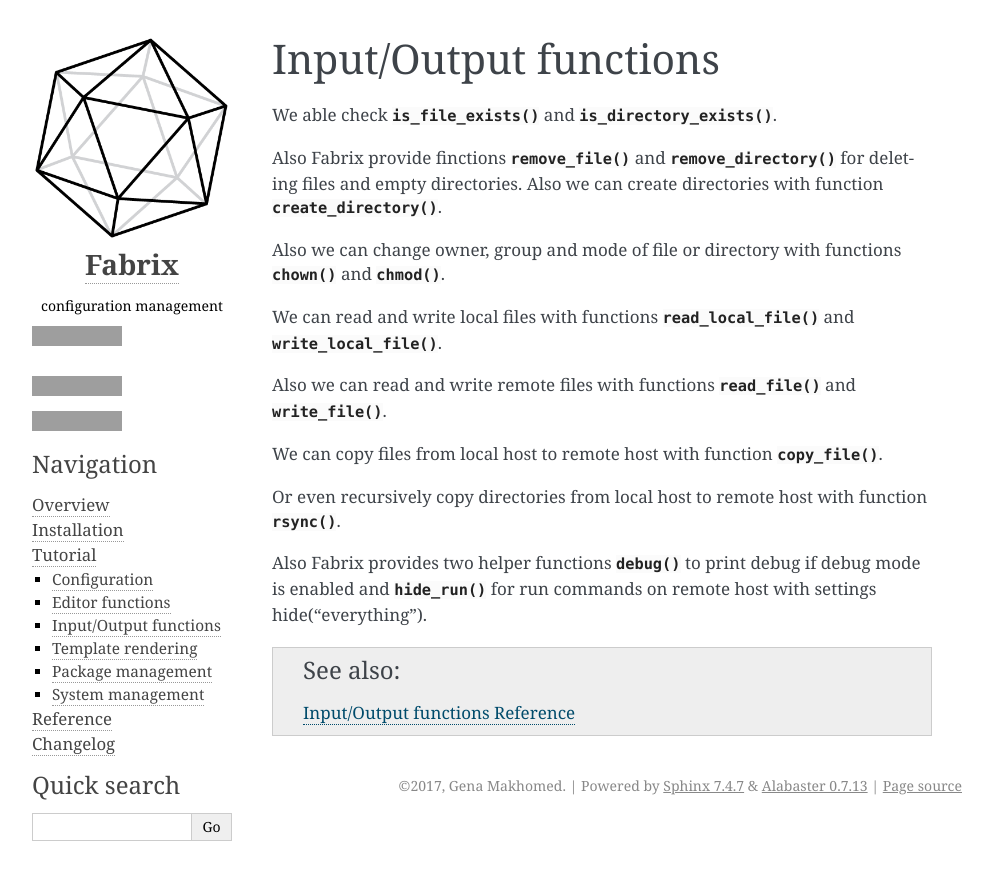
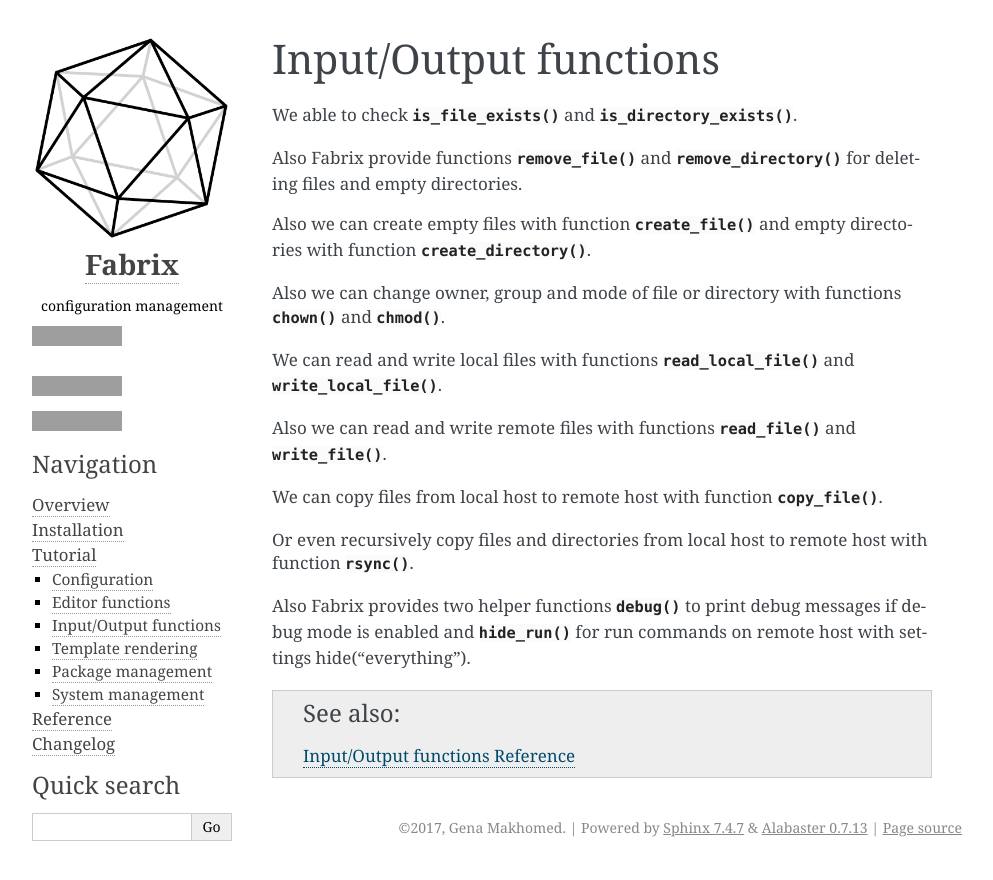
Before and after one commit to makhomed/fabrix, a Sphinx documentation site: the page built from docs/tutorial/ioutil.rst, in a window 1280 px wide, cut to the strip 0-880 px from the top of the page. Shown: the whole strip, without its empty margins (148-1141 px from the left). Built offline with Sphinx 7.4.7, drawn with Linux system fonts in a browser that asks for light colours; grey boxes are pictures that could not be loaded.

Commit message:
fix docs

```diff
--- a/CHANGES.rst
+++ b/CHANGES.rst
@@ -32,7 +32,7 @@ Released: 05 Nov 2017
 - added new functions systemctl_get_default(), systemctl_set_default()
 - added new functions localectl_set_locale(), timedatectl_set_timezone()
 - added new functions get_virtualization_type(), strip_text(), render()
-- added sphinx documentation, development status changed to "beta"
+- added documentation https://fabrix.readthedocs.io/, status changed to "beta"
 
 
 Version 0.1
--- a/docs/tutorial/ioutil.rst
+++ b/docs/tutorial/ioutil.rst
@@ -6,12 +6,14 @@
 Input/Output functions
 ----------------------
 
-We able check :func:`~fabrix.ioutil.is_file_exists`
+We able to check :func:`~fabrix.ioutil.is_file_exists`
 and :func:`~fabrix.ioutil.is_directory_exists`.
 
-Also Fabrix provide finctions :func:`~fabrix.ioutil.remove_file`
+Also Fabrix provide functions :func:`~fabrix.ioutil.remove_file`
 and :func:`~fabrix.ioutil.remove_directory` for deleting files and empty directories.
-Also we can create directories with function :func:`~fabrix.ioutil.create_directory`.
+
+Also we can create empty files with function :func:`~fabrix.ioutil.create_file`
+and empty directories with function :func:`~fabrix.ioutil.create_directory`.
 
 Also we can change owner, group and mode of file or directory with functions
 :func:`~fabrix.ioutil.chown` and :func:`~fabrix.ioutil.chmod`.
@@ -25,11 +27,11 @@ Also we can read and write remote files with functions
 We can copy files from local host to remote host with function
 :func:`~fabrix.ioutil.copy_file`.
 
-Or even recursively copy directories from local host
+Or even recursively copy files and directories from local host
 to remote host with function :func:`~fabrix.ioutil.rsync`.
 
 Also Fabrix provides two helper functions :func:`~fabrix.ioutil.debug`
-to print debug if debug mode is enabled and :func:`~fabrix.ioutil.hide_run`
+to print debug messages if debug mode is enabled and :func:`~fabrix.ioutil.hide_run`
 for run commands on remote host with settings hide("everything").
 
 .. seealso::
```
